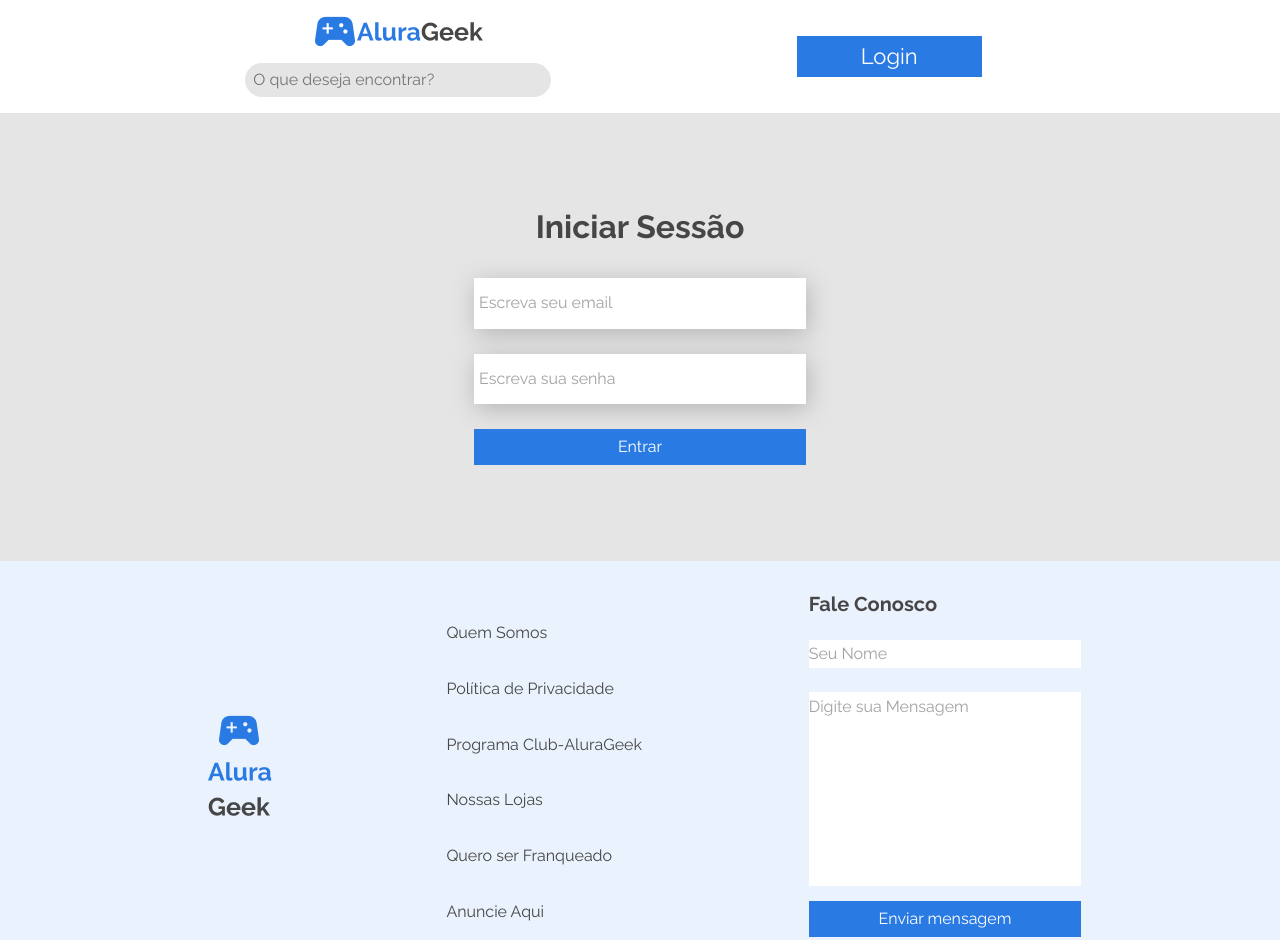
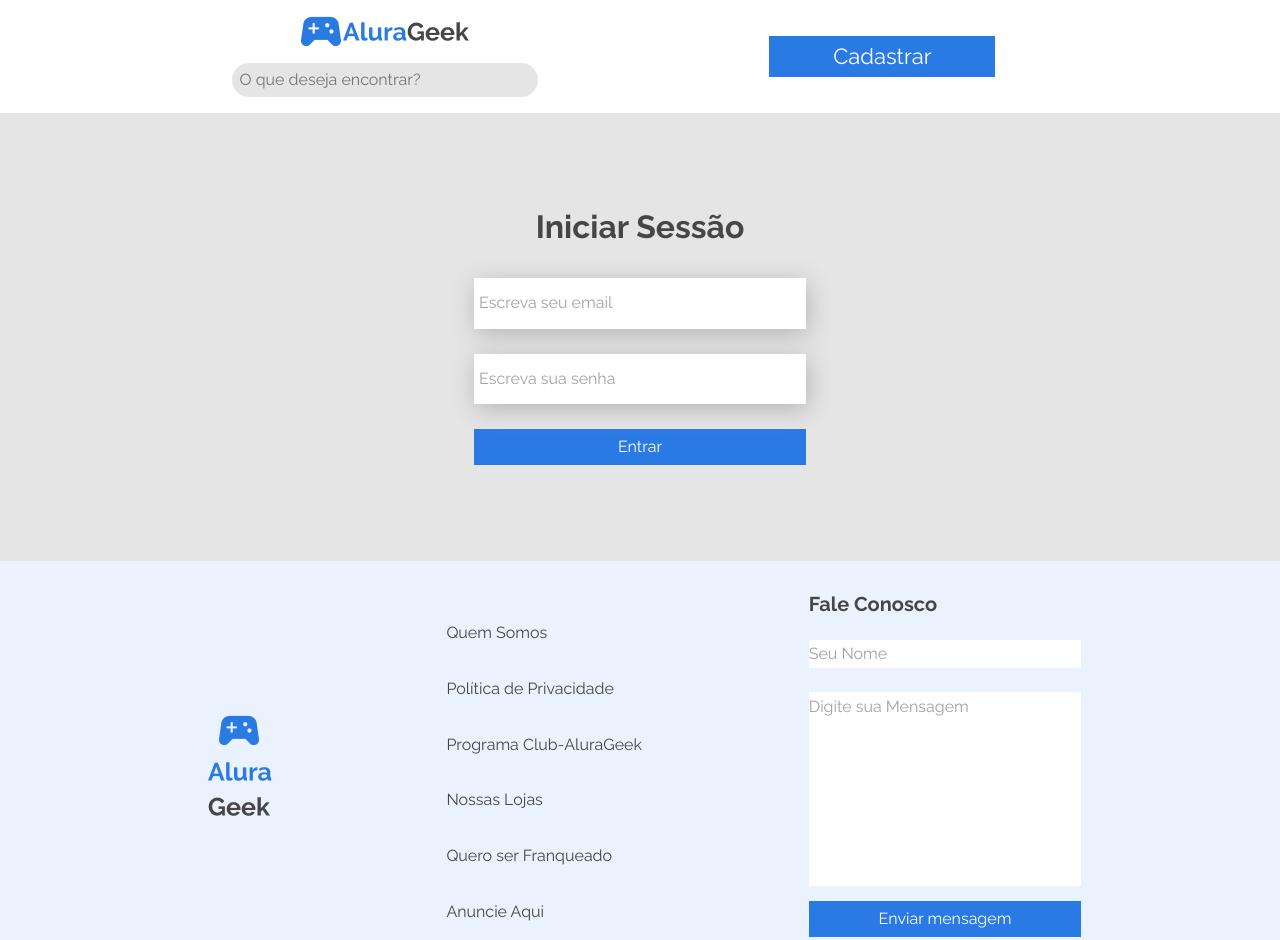
Before and after one commit to vidadofael/desafioAluraGeekCompleto, a website: page telas/login.html in a window 1280 px wide. Shown: the top 940 px of the page. Drawn offline with Linux system fonts and the light colour scheme.

Commit message:
atualização de código css

```diff
--- a/telas/login.html
+++ b/telas/login.html
@@ -49,7 +49,7 @@
                 <input type="text" id="searchInput" placeholder="O que deseja encontrar?">
             </div>
         </div>
-        <a class="topo__linkLogin" href="./telas/login.html">Login</a>
+        <a class="topo__linkLogin" href="./telas/login.html">Cadastrar</a>
     </section>
 
 
```
